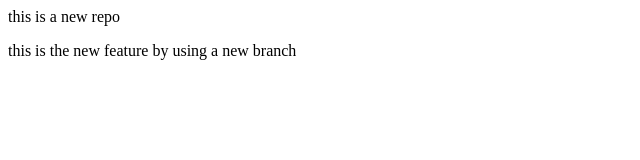
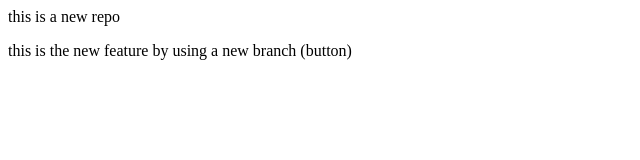
Before and after one commit to IaManoj01/LocalRepo, a plain HTML site: page index.html in a window 1280 px wide. Shown: the full height of the page, 0-640 px from the left. Drawn offline with Linux system fonts and the light colour scheme.

Commit message:
new button

```diff
--- a/index.html
+++ b/index.html
@@ -1,2 +1,2 @@
 <p>this is a new repo</p>
-<p>this is the new feature by using a new branch</p>
+<p>this is the new feature by using a new branch (button)</p>
```
